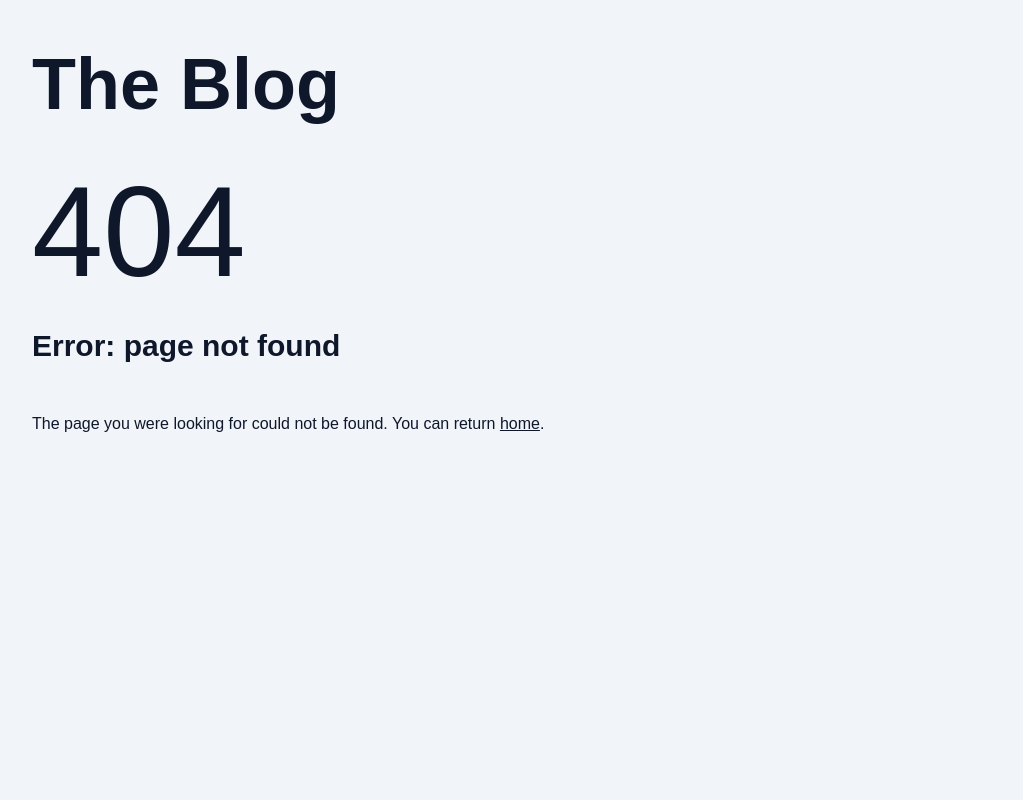
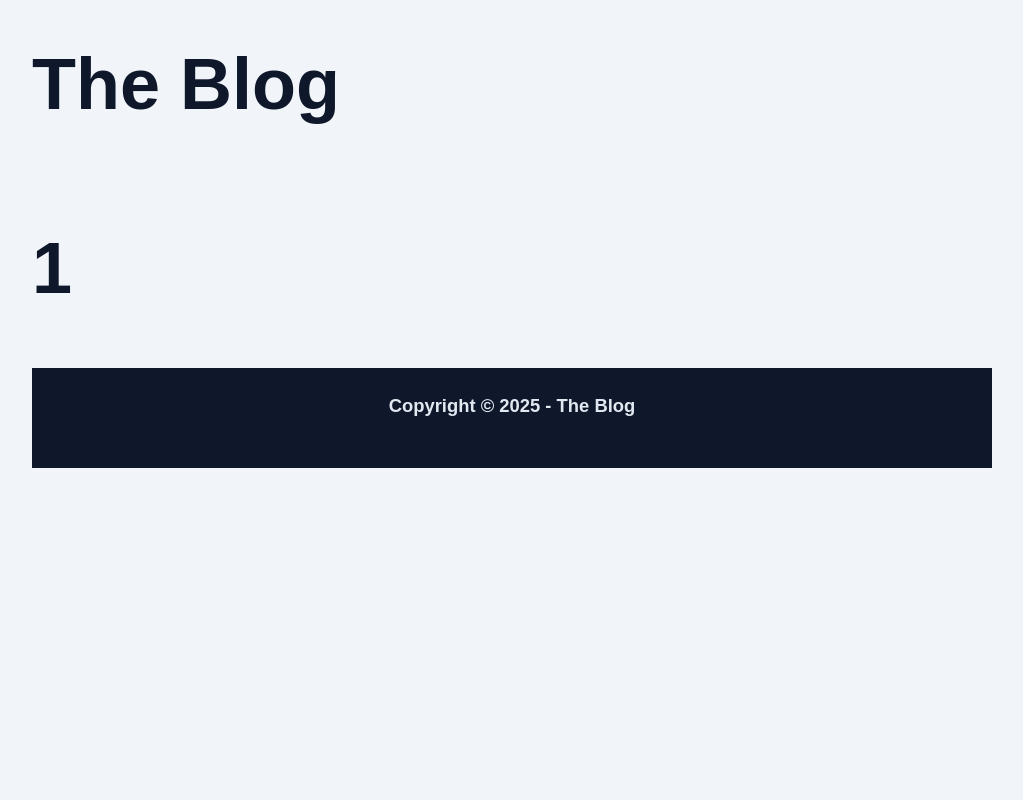
Before and after one commit to aruangalves/nextjs-blog, a Next.js app: page /post/1 in a window 1280 px wide. Before the commit this address had no page. Shown: the top 800 px of the page, without its empty margins (128-1151 px from the left). Built offline with nearby package versions, Linux system fonts and the light colour scheme.

Commit message:
Created dynamic route for a blog post

```diff
--- /dev/null
+++ b/src/app/post/[slug]/page.tsx
@@ -0,0 +1,12 @@
+type PostPageProps = {
+  params: Promise<{ slug: string }>;
+};
+
+export default async function PostPage({ params }: PostPageProps) {
+  const { slug } = await params;
+  return (
+    <article>
+      <h1 className='text-7xl font-extrabold py-16'>{slug}</h1>
+    </article>
+  );
+}
--- /dev/null
+++ b/src/app/post/model.tsx
@@ -0,0 +1,7 @@
+export default function PostRoutePage() {
+  return (
+    <article>
+      <h1 className='text-7xl font-extrabold py-16'>Post route</h1>
+    </article>
+  );
+}
```
